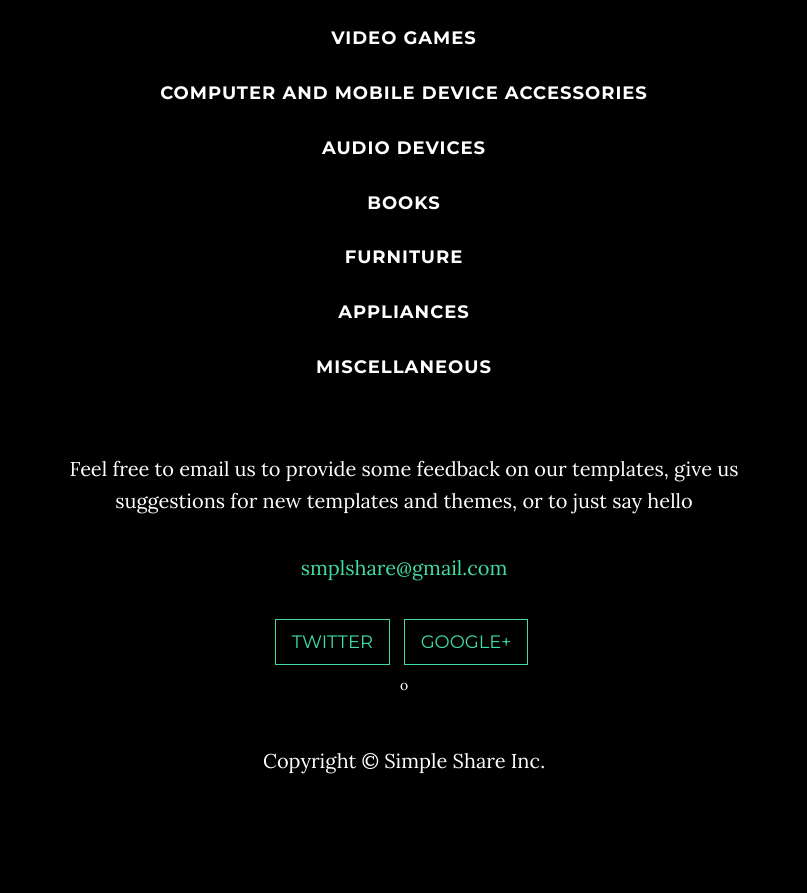
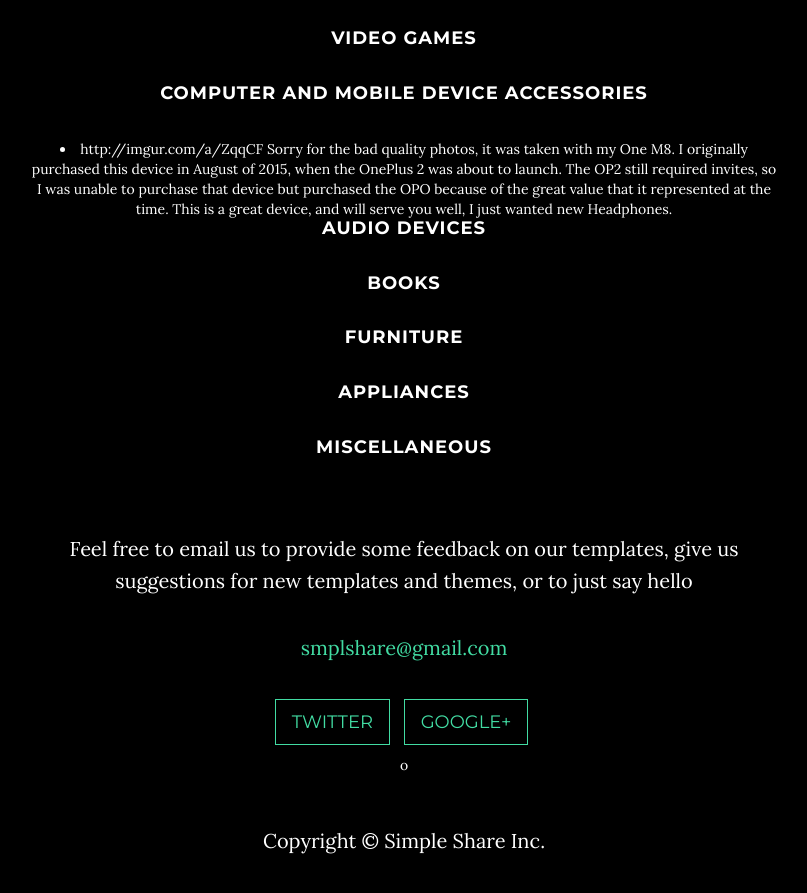
Before and after one commit to smplshare/smplshare.github.io, a website: page index.html in a window 1280 px wide. Shown: the part 2600-3493 px from the top of the page, without its empty margins (236-1043 px from the left). Before the commit the page ends 3427 px from the top, so only its background shows below. Drawn offline with nearby package versions, Linux system fonts and the light colour scheme; some packages are replaced by stand-ins of ours.

Commit message:
ninth commit

```diff
--- a/index.html
+++ b/index.html
@@ -128,6 +128,11 @@
                 <h4>Sports Gear</h4>
                 <h4>Video Games</h4>
                 <h4>Computer and Mobile Device Accessories</h4>
+                <li>http://imgur.com/a/ZqqCF
+
+Sorry for the bad quality photos, it was taken with my One M8.
+
+I originally purchased this device in August of 2015, when the OnePlus 2 was about to launch. The OP2 still required invites, so I was unable to purchase that device but purchased the OPO because of the great value that it represented at the time. This is a great device, and will serve you well, I just wanted new Headphones.</li>
                 <h4>Audio Devices</h4>
                 <h4>Books</h4>
                 <h4>Furniture</h4>
```
